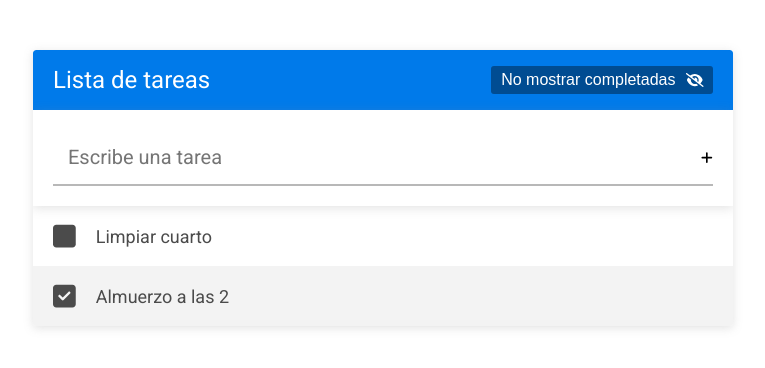
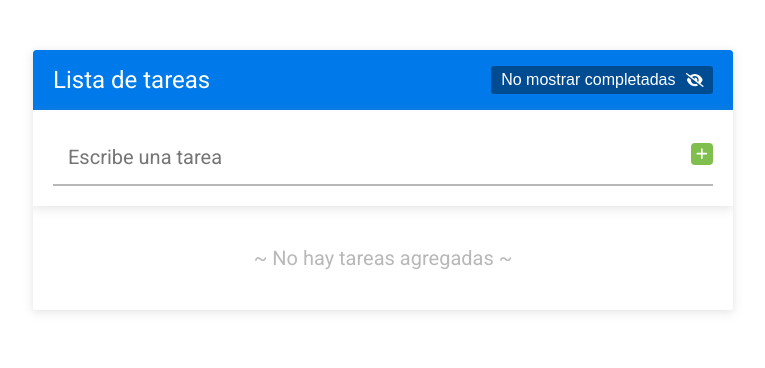
Before and after one commit to Fabian3425/listado-tareas, a React (Create React App) app: page / in a window 1280 px wide. Shown: the top 368 px of the page, without its empty margins (257-1022 px from the left). Built offline with nearby package versions, Linux system fonts and the light colour scheme.

Commit message:
finalizando aplicacion

```diff
--- a/src/App.css
+++ b/src/App.css
@@ -86,7 +86,13 @@
 
 .formulario-tareas__icono-btn {
 	font-size: 22px;
-	color: var(--verde);
+	color: #80BE4E;
+}
+.formulario-tareas__icono{
+	background: var(--verde);
+	color:#fff;
+	padding: 4px 5px;
+	border-radius: 4px;
 }
 
 /* --- --- ---  LISTA TAREAS --- --- --- */
--- a/src/App.js
+++ b/src/App.js
@@ -1,32 +1,65 @@
-import React,{useState} from 'react';
+import React,{useState, useEffect} from 'react';
 import './App.css';
 import Header from './componentes/Header';
 import FormularioTareas from './componentes/FormularioTareas';
 import ListaTareas from './componentes/ListaTareas';
 
 const App = () => {
+  //Obtenemos las tareas guardadas de localStorage
+  const tareaGuardadas =
+  localStorage.getItem('tareas') ?
+  //JSON.parse transforma el valor
+  JSON.parse(localStorage.getItem('tareas')) : [];
 
-  const [tareas, cambiarTareas] = useState(
-    [
-      {
-        id: 1,
-        texto: 'Limpiar cuarto',
-        completada: false
-      },
-      {
-        id: 2,
-        texto: 'Almuerzo a las 2',
-        completada: true
-      }
-    ]
-  );
 
-   console.log(tareas)
+  //Establecer estado de las tareas
+  const [tareas, cambiarTareas] = useState(tareaGuardadas);
+
+  console.log(tareas)
+
+  //Guarda estado en localstorage
+  useEffect(()=>{
+    //metodo setItem: Permite establecer un elemento en el espacio local
+    //Hay que darle un nombre ejemplo: setItem('tarea')
+
+    //Transformar un Objeto en una cadena de texto
+    //Json.stringify transforma a un JSON
+    localStorage.setItem('tareas', JSON.stringify(tareas));
+    //console.log('tarea cambiada')
+  }, [tareas]);
+
+
+    //Accedemos a localstorage y comprabamos si mostrarCompletadas es null
+    let configMostrarCompletadas = '';
+    if(localStorage.getItem('mostrarCompletadas') === null){
+      configMostrarCompletadas = true;
+    }else{
+      configMostrarCompletadas = localStorage.getItem('mostrarCompletadas') === 'true';
+    }
+
+    //estado de mostrar completadas
+    const [mostrarCompletadas, cambiarMostrarCompletadas] = useState(configMostrarCompletadas);
+
+    useEffect(()=>{
+      //toString transforma el valor a una cadena de texto
+      localStorage.setItem('mostrarCompletadas', mostrarCompletadas.toString());
+    }, [mostrarCompletadas]);
+    //[mostrarCompletas] se agrega cada vez que cambie mostrarCompletadas
+
+
+   //console.log(tareas)
   return (
       <div className='contenedor'>
-          <Header />
+          <Header
+            mostrarCompletadas={mostrarCompletadas}
+            cambiarMostrarCompletadas={cambiarMostrarCompletadas}
+          />
           <FormularioTareas tareas={tareas} cambiarTareas={cambiarTareas}/>
-          <ListaTareas tareas={tareas} cambiarTareas={cambiarTareas}/>
+          <ListaTareas
+            tareas={tareas}
+            cambiarTareas={cambiarTareas}
+            mostrarCompletadas={mostrarCompletadas}
+          />
       </div>
   );
 }
--- a/src/componentes/FormularioTareas.js
+++ b/src/componentes/FormularioTareas.js
@@ -1,7 +1,7 @@
 import React, {useState} from 'react';
 import { v4 as uuidv4 } from 'uuid';
 import { FontAwesomeIcon } from '@fortawesome/react-fontawesome';
-import { faPlus } from '@fortawesome/free-solid-svg-icons';
+import { faPlus, faPlusSquare } from '@fortawesome/free-solid-svg-icons';
 
 const FormularioTareas = ({tareas, cambiarTareas}) => {
 
@@ -24,6 +24,9 @@ const FormularioTareas = ({tareas, cambiarTareas}) => {
                 completada:false
             }
         ]);
+
+        //Limpiar input luego de agregar la tarea
+        cambiarInputTarea('')
     }
 
 
--- a/src/componentes/Header.js
+++ b/src/componentes/Header.js
@@ -1,16 +1,36 @@
 import React from 'react';
 import { FontAwesomeIcon } from '@fortawesome/react-fontawesome';
-import { faEyeSlash} from '@fortawesome/free-solid-svg-icons';
+import { faEyeSlash, faEye} from '@fortawesome/free-solid-svg-icons';
 
 
-const Header = () => {
+const Header = ({mostrarCompletadas, cambiarMostrarCompletadas}) => {
+
+    const toggleCompletadas = ()=>{
+        cambiarMostrarCompletadas(!mostrarCompletadas);
+    }
+
+
     return (
         <header className='header'>
             <h1 className='header__titulo'>Lista de tareas</h1>
-            <button className='header__boton'>
+            {mostrarCompletadas ?
+            <button
+                className='header__boton'
+                onClick={()=> toggleCompletadas()}
+            >
                 No mostrar completadas
                 <FontAwesomeIcon icon={faEyeSlash} className="header__icono-boton" />
             </button>
+            :
+            <button
+                className='header__boton'
+                onClick={()=> toggleCompletadas()}
+            >
+                Mostrar completadas
+                <FontAwesomeIcon icon={faEye} className="header__icono-boton" />
+            </button>
+             }
+
         </header>
     );
 }
--- a/src/componentes/ListaTareas.js
+++ b/src/componentes/ListaTareas.js
@@ -2,7 +2,7 @@ import React from 'react';
 import Tarea from './Tarea';
 
 
-const ListaTareas = ({tareas, cambiarTareas}) => {
+const ListaTareas = ({tareas, cambiarTareas, mostrarCompletadas}) => {
 
     const toggleCompletada = (id) =>{
 
@@ -40,20 +40,35 @@ const ListaTareas = ({tareas, cambiarTareas}) => {
     return (
         <ul className='lista-tareas'>
             {
+
             //Si el numero de tareas en mayo a 0 entonces
             //Agrega la siguiente tarea.
             // ? => 'Entonces'
+            tareas.length > 0 ?
+                //tareas.map, me devuelve todas las tareas que estén en la lista
+                tareas.map((tarea) => {
 
-            tareas.length > 0 ?
-                tareas.map(
-                tarea =>
-                <Tarea
-                key={tarea.id}
-                tarea={tarea}
-                toggleCompletada={toggleCompletada}
-                editarTarea={editarTarea}
-                borrarTarea={borrarTarea}
-                />)
+                    if(mostrarCompletadas){
+                        return <Tarea
+                            key={tarea.id}
+                            tarea={tarea}
+                            toggleCompletada={toggleCompletada}
+                            editarTarea={editarTarea}
+                            borrarTarea={borrarTarea}
+                        />
+                    //Si la tarea no esta completada, la devolvemos
+                    }else if(!tarea.completada){
+                        return <Tarea
+                            key={tarea.id}
+                            tarea={tarea}
+                            toggleCompletada={toggleCompletada}
+                            editarTarea={editarTarea}
+                            borrarTarea={borrarTarea}
+                        />
+                    }
+                    //Si ya esta completada no la devolvemos
+                    return;
+                })
             :
             //De lo contrario agrega este texto
             <div className='lista-tareas__mensaje'>~ No hay tareas agregadas ~</div>
```
